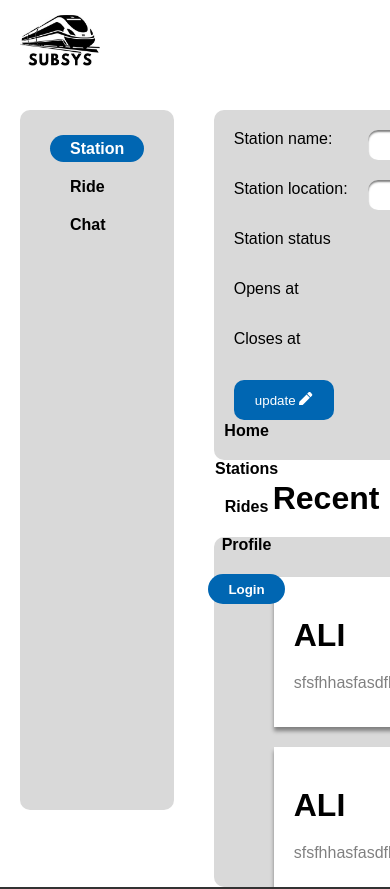
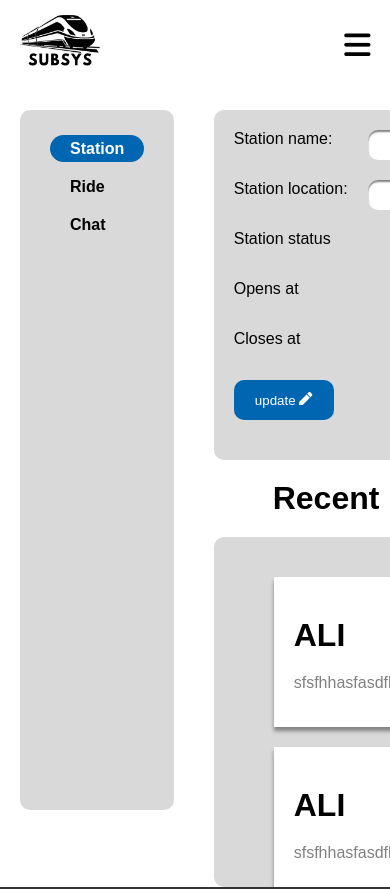
Before and after one commit to AhmadHandoush/Subway-System, a React (Create React App) app in the folder front-end/: page /Manager/Station in a window 390 px wide. Shown: the top 889 px of the page. Built offline with nearby package versions, Linux system fonts and the light colour scheme.

Commit message:
make responsive home page

```diff
--- a/front-end/package.json
+++ b/front-end/package.json
@@ -6,6 +6,7 @@
     "@testing-library/jest-dom": "^5.17.0",
     "@testing-library/react": "^13.4.0",
     "@testing-library/user-event": "^13.5.0",
+    "aos": "^2.3.4",
     "axios": "^1.6.8",
     "leaflet": "^1.9.4",
     "react": "^18.2.0",
--- a/front-end/src/Components/Card.jsx
+++ b/front-end/src/Components/Card.jsx
@@ -1,7 +1,13 @@
+import "aos/dist/aos.css";
+import AOS from "aos";
+import { useEffect } from "react";
 function Card({ station }) {
   const { name, image, open_at, close_at, location } = station;
+  useEffect(() => {
+    AOS.init({ duration: 2000 });
+  }, []);
   return (
-    <div className="card">
+    <div className="card" data-aos="fade-down">
       <div className="station-image">
         <img src={`/${image}`} alt="station" />
       </div>
--- a/front-end/src/Components/Header.jsx
+++ b/front-end/src/Components/Header.jsx
@@ -1,14 +1,23 @@
 import { Link, NavLink } from "react-router-dom";
 import "../styles/header.css";
+import { useEffect, useState } from "react";
 
 function Header() {
+  const [nav, setNav] = useState(false);
+  const [guest, setGuest] = useState(false);
+  useEffect(() => {
+    const userId = localStorage.getItem("user_id");
+    if (!userId) {
+      setGuest(true);
+    }
+  }, []);
   return (
     <header className="header flex-items ">
-      <div className="container flex-between">
+      <div className="container flex-between flex-items">
         <div className="logo">
           <img src="/WhatsApp Image 2024-03-31 at 2.37.24 PM.jpeg" alt="logo" />
         </div>
-        <nav className="nav flex">
+        <nav className={`nav flex ${nav ? "open" : ""}`}>
           <ul className="main-nav flex-items">
             <li>
               <NavLink to={"/"}>Home</NavLink>
@@ -19,7 +28,7 @@ function Header() {
             <li>
               <NavLink to={"/rides"}>Rides</NavLink>
             </li>
-            <li>
+            <li className={`${guest ? "disable" : ""}`}>
               <NavLink to={"/profile"}>Profile</NavLink>
             </li>
           </ul>
@@ -27,6 +36,7 @@ function Header() {
             <Link to={"/login"}>Login</Link>
           </button>
         </nav>
+        <i class="menu fa-solid fa-bars" onClick={() => setNav(!nav)}></i>
       </div>
     </header>
   );
--- a/front-end/src/pages/Home/components/Hero.jsx
+++ b/front-end/src/pages/Home/components/Hero.jsx
@@ -1,10 +1,16 @@
 import { Link } from "react-router-dom";
+import AOS from "aos";
+import "aos/dist/aos.css";
+import { useEffect } from "react";
 
 function Hero() {
+  useEffect(() => {
+    AOS.init({ duration: 2000 });
+  }, []);
   return (
     <section className="hero">
       <div className="overlay"></div>
-      <div className="content">
+      <div className="content" data-aos="fade-up">
         <h2>Experience Great & Enjoyable Trip Today</h2>
         <p>
           Lorem ipsum dolor sit, amet consectetur adipisicing elit. Dolores sunt
--- a/front-end/src/pages/Home/components/Popular.jsx
+++ b/front-end/src/pages/Home/components/Popular.jsx
@@ -1,37 +1,9 @@
 import { useEffect, useState } from "react";
 import Card from "../../../Components/Card";
+import "aos/dist/aos.css";
+import AOS from "aos";
 
-// { id: 1, name: "ahmad", image: "ahmad", close: "12" },
-// { id: 2, name: "ahmad", image: "ahmad", close: "12" },
-// { id: 3, name: "ahmad", image: "ahmad", close: "12" },
 function Popular() {
-  // const arr = [
-  //   {
-  //     id: 1,
-  //     name: "beirut",
-  //     image: "/brussels metro.jpg",
-  //     open_at: "18",
-  //     close_at: "22",
-  //     location: "lebanon",
-  //   },
-  //   {
-  //     id: 2,
-  //     name: "saida",
-  //     image: "/brussels metro.jpg",
-  //     open_at: "18",
-  //     close_at: "22",
-  //     location: "paris",
-  //   },
-  //   {
-  //     id: 3,
-  //     name: "tripoli",
-  //     image: "/brussels metro.jpg",
-  //     open_at: "18",
-  //     close_at: "22",
-  //     location: "lebanon",
-  //   },
-  // ];
-
   const [data, setData] = useState([]);
   const [isLoading, setIsLoading] = useState(true);
   const [error, setError] = useState(null);
@@ -57,20 +29,15 @@ function Popular() {
 
     fetchData();
   }, []);
+  useEffect(() => {
+    AOS.init({ duration: 2000 });
+  }, []);
 
   return (
     <div className="popular-stations">
       {data.map((station) => (
         <Card key={station.id} station={station} />
       ))}
-      {/* {stations.map((station) => (
-        <div key={station.id}>
-          <div>{station.name}</div>
-          <div>{station.image}</div>
-          <div>{station.close}</div>
-        </div>
-      ))} */}
-      {/* {console.log(stations)} */}
     </div>
   );
 }
--- a/front-end/src/pages/Home/home.css
+++ b/front-end/src/pages/Home/home.css
@@ -163,8 +163,8 @@ body {
   gap: 5px;
   border-radius: 8px;
   padding: 15px;
-  width: 200px;
-  height: 300px;
+  width: 33%;
+  height: 400px;
 }
 .card > p {
   color: #5a5a5a;
@@ -215,3 +215,23 @@ body {
 .to-stations a i {
   font-size: 20px;
 }
+@media only screen and (max-width: 767px) {
+  .hero .content {
+    width: 90%;
+  }
+  .hero {
+    height: 400px;
+  }
+  .popular-stations {
+    flex-direction: column;
+  }
+  .popular-stations .card {
+    width: 100%;
+  }
+  .to-stations {
+    width: 80%;
+  }
+  .title h2 {
+    font-size: 24px;
+  }
+}
--- a/front-end/src/pages/Home/index.jsx
+++ b/front-end/src/pages/Home/index.jsx
@@ -2,9 +2,15 @@ import { Link } from "react-router-dom";
 import Hero from "./components/Hero";
 import Popular from "./components/Popular";
 import Title from "./components/Title";
+import "aos/dist/aos.css";
+import AOS from "aos";
 import "./home.css";
+import { useEffect } from "react";
 
 function Home() {
+  useEffect(() => {
+    AOS.init({ duration: 2000 });
+  }, []);
   return (
     <div className="home">
       <div className="container">
@@ -14,7 +20,7 @@ function Home() {
         <Title>Recommended Stations</Title>
         <Popular />
         <div className="go-stations">
-          <button className="to-stations">
+          <button className="to-stations" data-aos="fade-left">
             <Link>
               View All stations<i class="fa-solid fa-arrow-right"></i>{" "}
             </Link>
--- a/front-end/src/styles/footer.css
+++ b/front-end/src/styles/footer.css
@@ -109,3 +109,13 @@ small {
   align-items: center;
   justify-content: center;
 }
+@media only screen and (max-width: 767px) {
+  .footer-columns {
+    flex-direction: column;
+    align-items: center;
+    gap: 20px;
+  }
+  .footer-columns .footer-column ul li:last-child a i {
+    display: none;
+  }
+}
--- a/front-end/src/styles/header.css
+++ b/front-end/src/styles/header.css
@@ -109,18 +109,39 @@ nav button a {
 .nav {
   gap: 20px;
   align-items: center;
+  transition: 0.3s;
 }
-
+header .menu {
+  display: none;
+}
+.disable {
+  pointer-events: none;
+}
 @media only screen and (max-width: 767px) {
   header nav {
-    top: 50%;
+    flex-direction: column;
+    width: 80%;
+    margin-right: auto;
+    margin-left: auto;
     position: absolute;
+    transform: translateX(-50%);
+    background-color: white;
+
     left: 50%;
-    /*
-    transform: translate(-50%, -50%); */
-    flex-direction: column;
+    top: -100rem;
+    z-index: 19999;
+    padding: 20px;
+    border-radius: 6px;
   }
   nav ul {
     flex-direction: column;
   }
+  header .menu {
+    display: block;
+    font-weight: bold;
+    font-size: 30px;
+  }
+  .open {
+    top: 10rem;
+  }
 }
```
Also changed, not shown: 1 other file (tests, documents, lock files or other folders).
